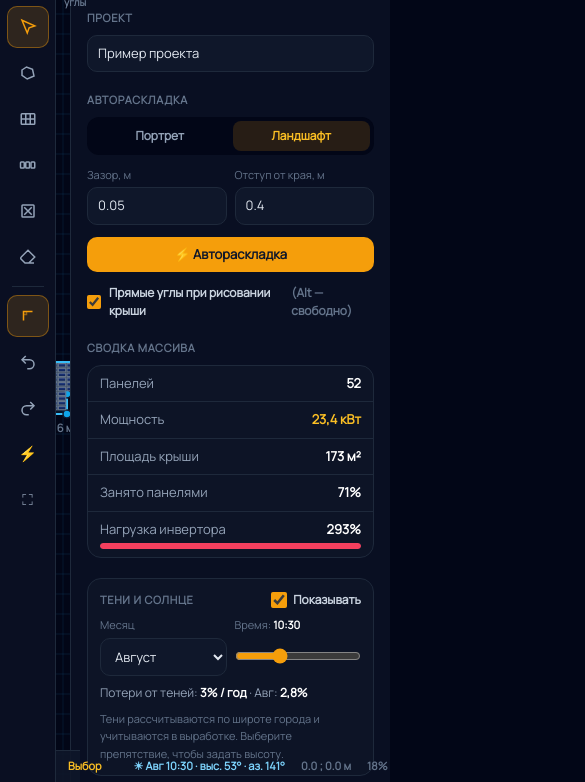
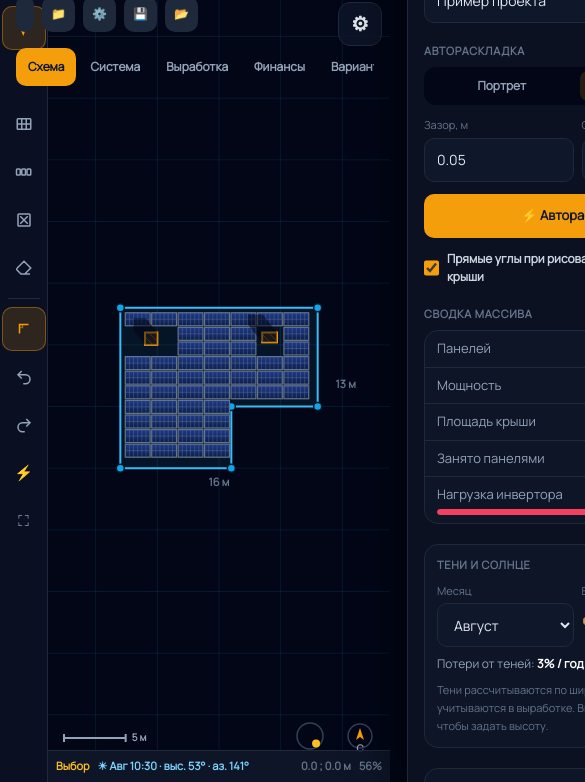
Before and after one commit to JopaName/narozhnyy-soft, a website built with Vite: page index.html in a window 390 px wide. Shown: the part 62-844 px from the top of the page, 585 px wide, since content can reach past the window. Built offline with nearby package versions, Linux system fonts and the light colour scheme; no server answers; what @capacitor/core, @capacitor/filesystem would draw is missing.

Commit message:
v1.8.0: mobile layout — sidebar drawer, fullscreen canvas, 44px touch targets

```diff
--- a/index.html
+++ b/index.html
@@ -41,6 +41,7 @@
     <div class="w-14 shrink-0 border-r border-slate-800 bg-slate-900/60 flex flex-col items-center py-3 gap-1" id="toolbar"></div>
     <div class="flex-1 relative min-w-0 bg-slate-950" id="canvasWrap">
       <canvas id="cv" class="absolute inset-0 w-full h-full"></canvas>
+      <button id="btnSidebar" title="Параметры">⚙</button>
       <button id="btnMapUse" class="btn btn-amber absolute bottom-12 left-1/2 -translate-x-1/2 z-10" style="display:none">📌 Использовать место</button>
       <div id="emptyState" class="absolute inset-0 flex items-center justify-center pointer-events-none">
         <div class="card p-8 text-center max-w-sm pointer-events-auto">
@@ -358,6 +359,7 @@
   </div>
 </main>
 <div id="toast"></div>
+<div id="sbBackdrop"></div>
 
 <!-- ══ ПРОЕКТЫ ══ -->
 <div id="pr-modal" class="fixed inset-0 z-50 flex items-center justify-center" style="display:none;background:rgba(0,0,0,.7)">
--- a/package.json
+++ b/package.json
@@ -1,6 +1,6 @@
 {
   "name": "narozhnyy-soft",
-  "version": "1.7.0",
+  "version": "1.8.0",
   "private": true,
   "type": "module",
   "description": "Solar Studio — проектирование СЭС (Narozhnyy Soft)",
--- a/src/core/version.ts
+++ b/src/core/version.ts
@@ -1,4 +1,4 @@
-export const APP_VERSION = '1.7.0';
+export const APP_VERSION = '1.8.0';
 
 export interface ReleaseInfo {
   tag: string;
--- a/src/main.ts
+++ b/src/main.ts
@@ -27,6 +27,7 @@ import { storageInit } from './core/native-storage';
 import { setupAddrAutocomplete } from './ui/addr-autocomplete';
 import { setupMapManager } from './ui/map-manager';
 import { setupMapButtons } from './ui/map-browser';
+import { setupMobileNav } from './ui/mobile-nav';
 
 events.refresh = refresh;
 events.draw = draw;
@@ -61,6 +62,7 @@ async function init(): Promise<void> {
     setupMapManager();
     setupMapButtons();
     setupAddrAutocomplete();
+    setupMobileNav();
     setOpenProjectHook(openProjectRecord);
     setLoadSampleHook(loadSample);
     setTool('select');
--- a/src/styles.css
+++ b/src/styles.css
@@ -33,14 +33,15 @@ input[type='range'] {
 }
 
 .toolbtn {
-  width: 42px;
-  height: 42px;
+  width: 44px;
+  height: 44px;
   display: flex;
   align-items: center;
   justify-content: center;
   border-radius: 10px;
   color: #94a3b8;
   transition: all 0.15s;
+  touch-action: manipulation;
 }
 
 .toolbtn:hover {
@@ -106,6 +107,7 @@ input[type='range'] {
   font-weight: 700;
   transition: all 0.15s;
   cursor: pointer;
+  touch-action: manipulation;
 }
 
 .btn-amber {
@@ -225,3 +227,150 @@ input[type='range'] {
     border-radius: 0 !important;
   }
 }
+
+/* ═══ КНОПКА САЙДБАРА (только мобильные) ═══ */
+#btnSidebar {
+  display: none;
+  position: absolute;
+  top: 8px;
+  right: 8px;
+  z-index: 20;
+  width: 44px;
+  height: 44px;
+  align-items: center;
+  justify-content: center;
+  border-radius: 12px;
+  background: rgba(15, 23, 42, 0.85);
+  border: 1px solid #1e293b;
+  color: #e2e8f0;
+  font-size: 20px;
+  font-weight: 800;
+  touch-action: manipulation;
+}
+
+#sbBackdrop {
+  display: none;
+  position: fixed;
+  inset: 0;
+  background: rgba(0, 0, 0, 0.6);
+  z-index: 49;
+}
+
+#sbBackdrop.sb-open {
+  display: block;
+}
+
+/* ═══ МОБИЛЬНАЯ ВЁРСТКА (<768px) ═══ */
+@media (max-width: 767px) {
+  header {
+    height: auto;
+    flex-wrap: wrap;
+    padding: 6px 8px;
+    gap: 6px;
+  }
+
+  header .text-\[10px\] {
+    display: none;
+  }
+
+  header .leading-tight {
+    line-height: 1.15;
+  }
+
+  header .btn {
+    min-height: 36px;
+    padding: 6px 9px;
+    font-size: 12px;
+  }
+
+  #btnSample .btn-ghost,
+  #btnSample {
+    font-size: 0;
+  }
+
+  #tabs {
+    order: 3;
+    width: 100%;
+    margin: 0;
+    overflow-x: auto;
+    justify-content: flex-start;
+    gap: 2px;
+    -webkit-overflow-scrolling: touch;
+  }
+
+  .tab {
+    padding: 9px 12px;
+    font-size: 12px;
+    min-height: 38px;
+    flex-shrink: 0;
+  }
+
+  /* Тулбар компактнее, канвас на весь экран */
+  #view-scheme #toolbar {
+    width: 48px;
+  }
+
+  /* Сайдбар — выезжающая шторка */
+  #view-scheme aside {
+    position: fixed;
+    top: 0;
+    right: 0;
+    bottom: 0;
+    width: min(88vw, 340px);
+    transform: translateX(105%);
+    transition: transform 0.22s ease;
+    z-index: 50;
+    background: #0b1120;
+    box-shadow: -12px 0 40px rgba(0, 0, 0, 0.55);
+  }
+
+  #view-scheme aside.sb-open {
+    transform: none;
+  }
+
+  #btnSidebar {
+    display: flex;
+  }
+
+  /* Тач-таргеты ≥44px */
+  .btn {
+    min-height: 44px;
+  }
+
+  .inp {
+    min-height: 44px;
+    padding: 10px 12px;
+    font-size: 14px;
+  }
+
+  select.inp {
+    min-height: 44px;
+  }
+
+  /* Статус-бар компактнее */
+  #canvasWrap .absolute.bottom-0 {
+    gap: 8px;
+    padding: 0 8px;
+  }
+
+  #stHint {
+    display: none;
+  }
+
+  .kpi {
+    padding: 12px;
+  }
+
+  .kpi .v {
+    font-size: 22px;
+  }
+
+  /* КП-лист на мобильном без лишних отступов */
+  #view-proposal {
+    padding: 8px !important;
+  }
+
+  #paper {
+    padding: 16px !important;
+  }
+}
--- a/src/ui/app.ts
+++ b/src/ui/app.ts
@@ -23,6 +23,7 @@ import { renderBattery, renderLoan, renderStrings, setLoadSampleHook, syncInputs
 import { autoLayout } from './toolbar';
 import { loadBgForProject } from './bg';
 import { renderVariants } from './variants';
+import { closeDrawer } from './mobile-nav';
 
 let heavyQueued = false;
 
@@ -94,6 +95,7 @@ export function bindTabs(): void {
     b.addEventListener('click', () => {
       const elTab = b as HTMLElement;
       R.activeTab = elTab.dataset.tab || 'scheme';
+      closeDrawer();
       document.querySelectorAll('.tab').forEach((x) => x.classList.toggle('active', x === b));
       ['scheme', 'system', 'energy', 'finance', 'variants', 'proposal'].forEach((v) => {
         el('view-' + v).hidden = v !== R.activeTab;
--- /dev/null
+++ b/src/ui/mobile-nav.ts
@@ -0,0 +1,20 @@
+/* Мобильная навигация: шторка сайдбара и бэкдроп */
+
+import { el } from '../core/utils';
+
+export function closeDrawer(): void {
+  el('sbBackdrop').classList.remove('sb-open');
+  const aside = document.querySelector<HTMLElement>('#view-scheme aside');
+  if (aside) aside.classList.remove('sb-open');
+}
+
+export function openDrawer(): void {
+  el('sbBackdrop').classList.add('sb-open');
+  const aside = document.querySelector<HTMLElement>('#view-scheme aside');
+  if (aside) aside.classList.add('sb-open');
+}
+
+export function setupMobileNav(): void {
+  el('btnSidebar').addEventListener('click', openDrawer);
+  el('sbBackdrop').addEventListener('click', closeDrawer);
+}
```
Also changed, not shown: tests/e2e/mobile.spec.ts (added, +72 -0 lines), docs/screenshots/1-scheme.png, docs/screenshots/4-finance.png, docs/screenshots/6-projects.png, docs/screenshots/7-variants.png, 1 other file.
